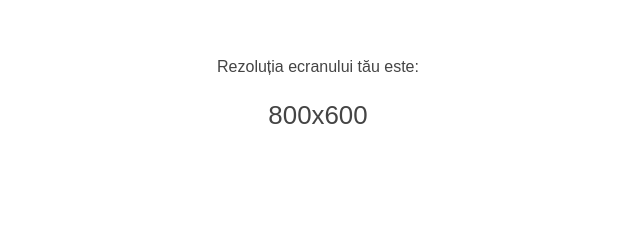
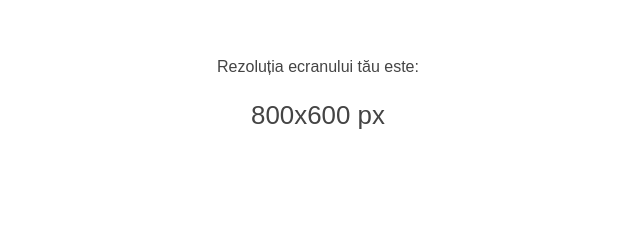
Before and after one commit to aviDms/cerezolutieam, a plain HTML site: page index.html in a window 1280 px wide. Shown: the part 101-341 px from the top of the page, 322-962 px from the left. Drawn offline with Linux system fonts and the light colour scheme.

Commit message:
add unit measure

```diff
--- a/index.html
+++ b/index.html
@@ -92,7 +92,7 @@
         <!-- Update DOM -->
         <script>
             const parentUL = document.querySelector('#show-resolution-here');
-            parentUL.innerHTML = screen.width + "x" + screen.height;
+            parentUL.innerHTML = screen.width + "x" + screen.height + " px";
         </script>
         <script>
             if (window.matchMedia && window.matchMedia('(prefers-color-scheme: dark)').matches) {
```
